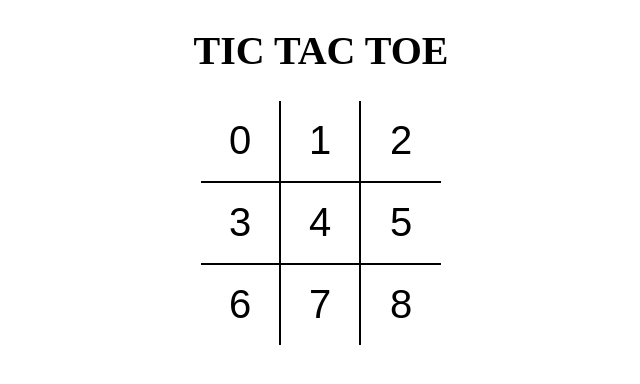
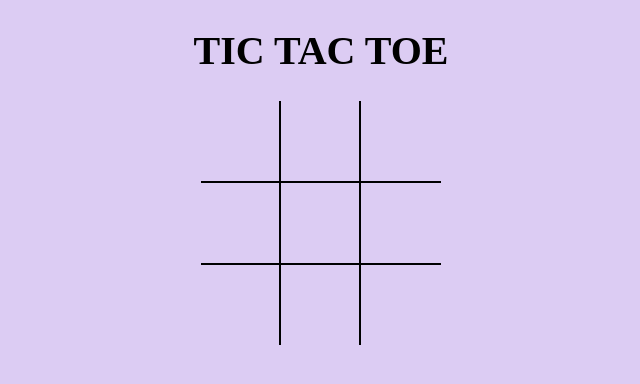
Before and after one commit to 20695A0518/Tictacoet, a React (Vite) app: page / in a window 1280 px wide. Shown: the top 384 px of the page, without its empty margins (319-959 px from the left). Built offline with nearby package versions, Linux system fonts and the light colour scheme.

Commit message:
added usestate and react funtions

```diff
--- a/src/App.jsx
+++ b/src/App.jsx
@@ -1,6 +1,7 @@
 import React from 'react';
 import Board from './Components/Board';
 import './Style/root.scss';
+
 const App = () => {
   return (
     <div className="app">
--- a/src/Components/Board.jsx
+++ b/src/Components/Board.jsx
@@ -1,24 +1,50 @@
-import React from 'react';
+import React, { useState } from 'react';
 import Square from './Square';
+
 const Board = () => {
+  const [board, setBoard] = useState(Array(9).fill(null));
+  const [isXnext, setIsXnext] = useState(false);
+  const handlesquareclick = possition => {
+    if (board[possition]) {
+      return;
+    }
+
+    setBoard(pre => {
+      return pre.map((Square, pos) => {
+        if (pos === possition) {
+          return isXnext ? 'X' : 'O';
+        }
+        return Square;
+      });
+    });
+    setIsXnext(pre => !pre);
+  };
+  const rendersquare = possition => {
+    return (
+      <Square
+        value={board[possition]}
+        onClick={() => handlesquareclick(possition)}
+      />
+    );
+  };
   return (
     <div className="board">
       <div className="board-row">
-        <Square value={0} />
-        <Square value={1} />
-        <Square value={2} />
+        {rendersquare(0)}
+        {rendersquare(1)}
+        {rendersquare(2)}
       </div>
 
       <div className="board-row">
-        <Square value={3} />
-        <Square value={4} />
-        <Square value={5} />
+        {rendersquare(3)}
+        {rendersquare(4)}
+        {rendersquare(5)}
       </div>
 
       <div className="board-row">
-        <Square value={6} />
-        <Square value={7} />
-        <Square value={8} />
+        {rendersquare(6)}
+        {rendersquare(7)}
+        {rendersquare(8)}
       </div>
     </div>
   );
--- a/src/Components/Square.jsx
+++ b/src/Components/Square.jsx
@@ -1,7 +1,7 @@
 import React from 'react';
-const Square = ({ value }) => {
+const Square = ({ value, onClick }) => {
   return (
-    <button type="button" className="square">
+    <button type="button" className="square" onClick={onClick}>
       {value}
     </button>
   );
--- a/src/Style/root.scss
+++ b/src/Style/root.scss
@@ -1,6 +1,7 @@
 body {
     padding: 0;
     margin: 0;
+    background-color: rgba(93, 16, 200, 0.211);
 }
 
 button {
```
